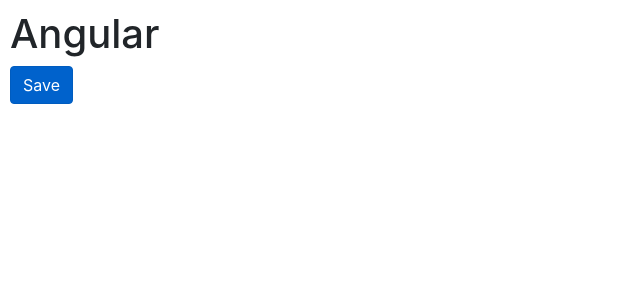
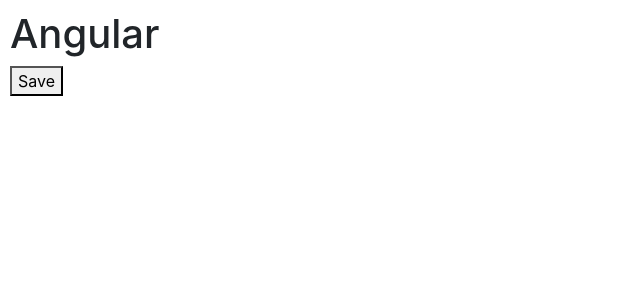
Before and after one commit to Dineshkumar27/angularPrograms, an Angular app: page / in a window 1280 px wide. Shown: the top 300 px of the page, without its empty margins (0-640 px from the left). Built offline with nearby package versions, Linux system fonts and the light colour scheme.

Commit message:
bubble progation added

```diff
--- a/src/app/courses.component.ts
+++ b/src/app/courses.component.ts
@@ -1,11 +1,22 @@
 import {Component} from "@angular/core";
 @Component({
   selector: 'courses',
-  template: `<button  class="btn btn-primary" [class.active]="isClicked"> Save</button>`
+  template: `
+  <div (click)="onDivClicked()">
+    <button  (click)="onClicked($event)"> Save</button>
+    </div>`
 
 })
 export class CoursesComponent{
   title = "Welcome";
   isClicked=true;
+  onClicked($event) {
+    $event.stopPropagation();
+    console.log("Button Clicked",$event);
+  }
+  onDivClicked(){
+
+    console.log("Div Clicked");
+  }
 
 }
```
